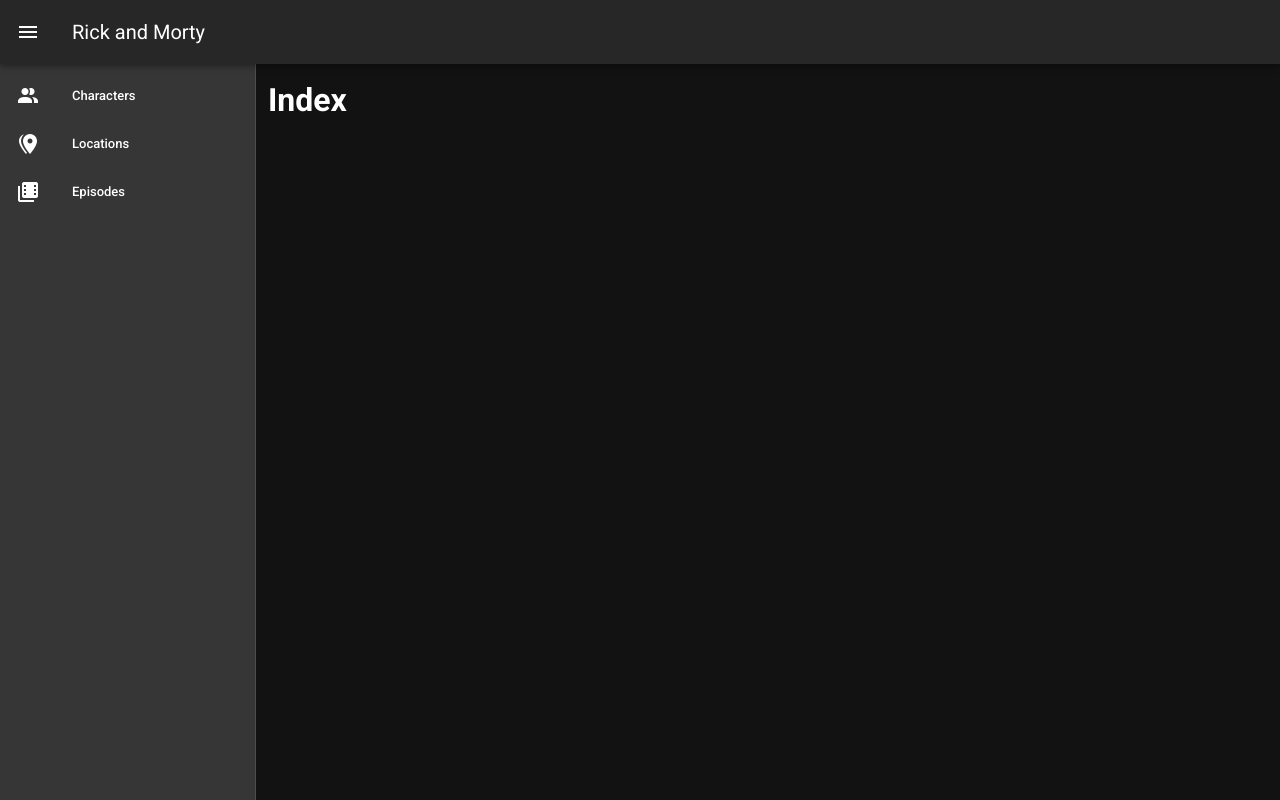
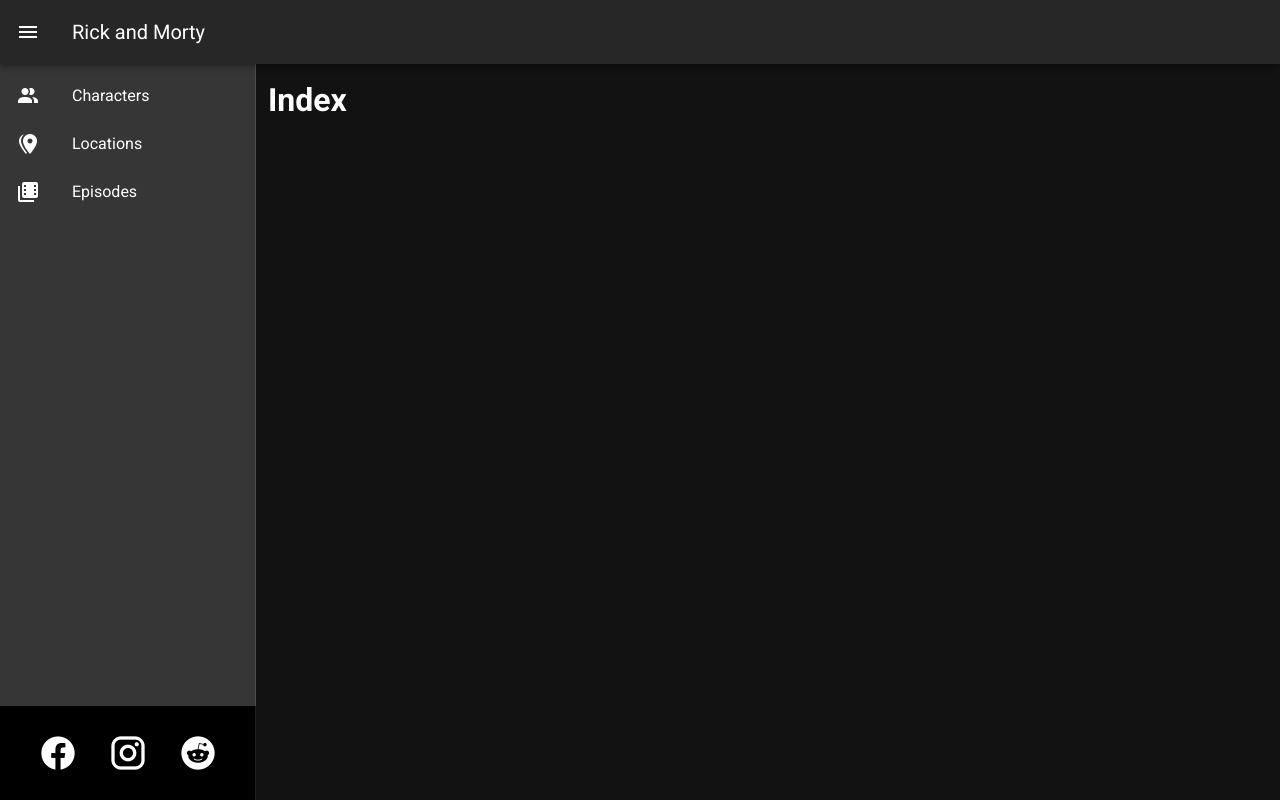
Before and after one commit to ccharmai/rick-and-morty, a Nuxt app: page / in a window 1280 px wide. Built offline with nearby package versions, Linux system fonts and the light colour scheme.

Commit message:
Fix default layout

```diff
--- a/layouts/default.vue
+++ b/layouts/default.vue
@@ -3,7 +3,8 @@
 	<v-app id="inspire">
 		<v-app id="inspire">
 		<v-navigation-drawer v-model="drawer" app clipped >
-			<v-list dense>
+			<v-container class="main-container" >
+				<v-list>
 					<v-list-item link to="/characters">
 						<v-list-item-action>
 						<v-icon>mdi-account-multiple</v-icon>
@@ -29,6 +30,33 @@
 						</v-list-item-content>
 					</v-list-item>
 				</v-list>
+				<v-container class="social-container">
+					<div class="social-item">
+						<v-tooltip top>
+							<template v-slot:activator="{ on, attrs }">
+								<v-icon size="40" v-bind="attrs" v-on="on" >mdi-facebook</v-icon>
+							</template>
+							<span>Facebook</span>
+						</v-tooltip>
+					</div>
+					<div class="social-item">
+						<v-tooltip top>
+							<template v-slot:activator="{ on, attrs }">
+								<v-icon size="40" v-bind="attrs" v-on="on" >mdi-instagram</v-icon>
+							</template>
+							<span>Instagram</span>
+						</v-tooltip>
+					</div>
+					<div class="social-item">
+						<v-tooltip top>
+							<template v-slot:activator="{ on, attrs }">
+								<v-icon size="40" v-bind="attrs" v-on="on" >mdi-reddit</v-icon>
+							</template>
+							<span>Reddit</span>
+						</v-tooltip>
+					</div>
+				</v-container>
+			</v-container>
 		</v-navigation-drawer>
 
 		<v-app-bar app clipped-left >
@@ -53,3 +81,24 @@
 	}},
 }
 </script>
+
+<style>
+	.nav {
+		padding: 0;
+	}
+	.main-container {
+		display: flex;
+		flex-direction: column;
+		height: 100%;
+		justify-content: space-between;
+		padding: 0;
+	}
+	.social-container {
+		display: flex;
+		justify-content: center;
+		background: #000;
+	}
+	.social-container .social-item {
+		margin: 15px;
+	}
+</style>
--- a/layouts/error.vue
+++ b/layouts/error.vue
@@ -1,6 +1,6 @@
 <template>
   <v-app dark align="center">
-    <v-row justify="center" align="center">
+    <v-row justify="center" align="center" style="margin-top: -100px;">
       <v-col>
         <h1 v-if="error.statusCode === 404">
           {{ pageNotFound }}
--- /dev/null
+++ b/pages/characters/index.vue
@@ -0,0 +1,13 @@
+<template>
+	<div class="page_characters__wrapper"></div>
+</template>
+
+<script>
+export default {
+
+}
+</script>
+
+<style lang="scss">
+	//.page_characters__wrapper {}
+</style>
```
Lines whose indentation alone changed are shown as unchanged.
